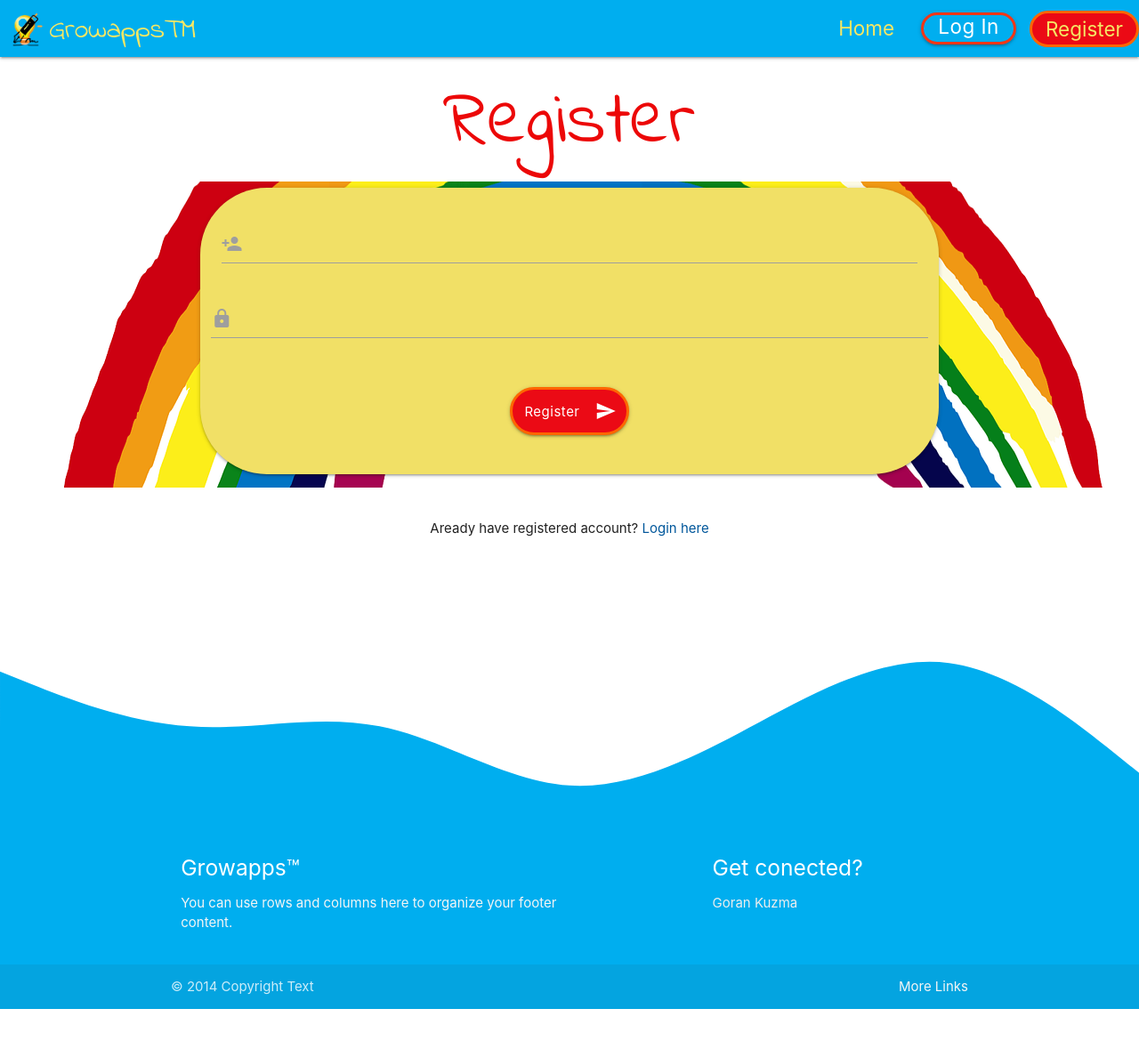
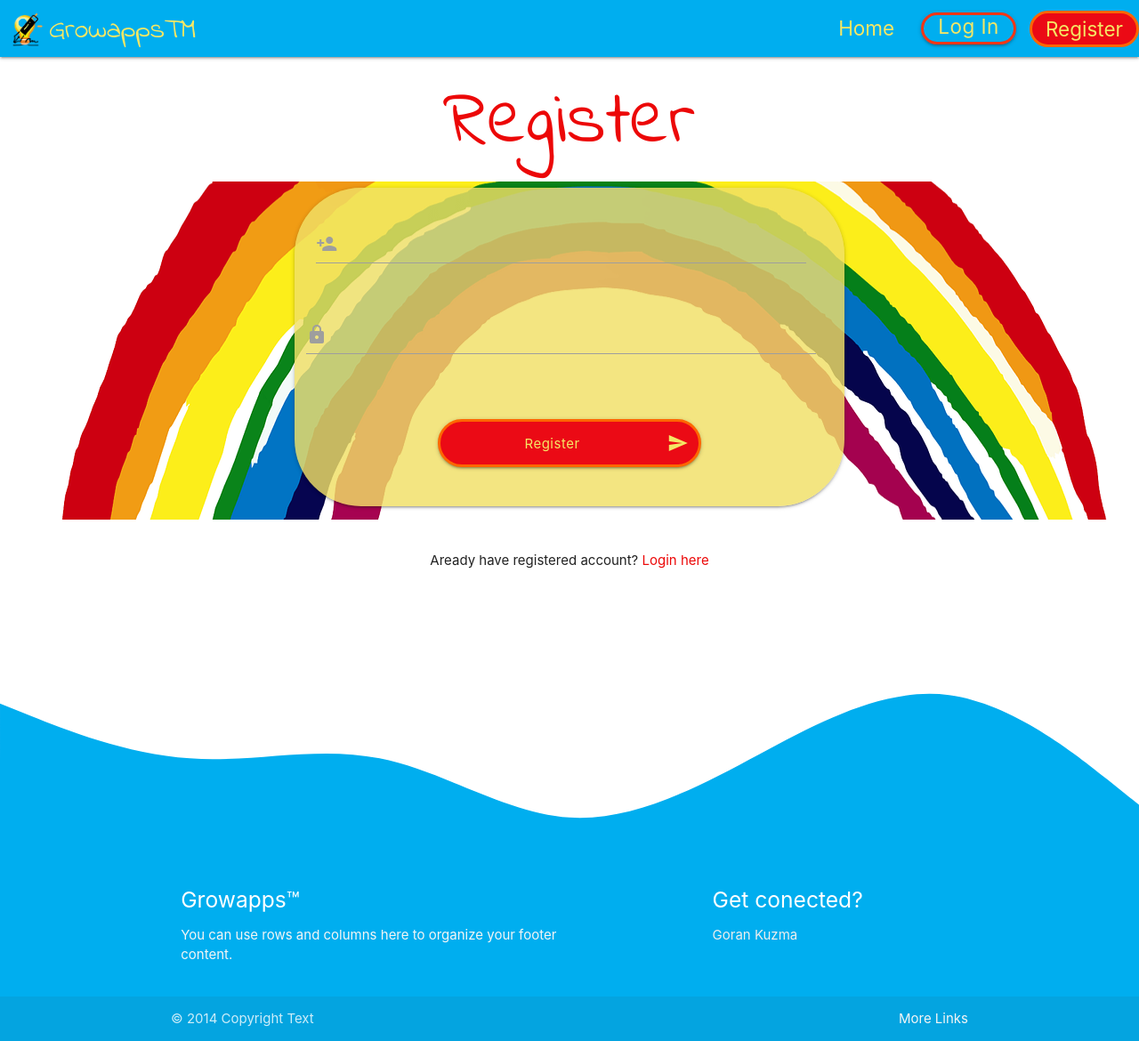
Before and after one commit to kuzGo/MS3-Project-CI, a Flask app: page /register in a window 1280 px wide. Shown: the whole page at 89% size. Before the commit the page ends 1134 px from the top, so only its background shows below. Run offline with Flask 2, Linux system fonts and the light colour scheme; some libraries are stand-ins or nearby versions.

Commit message:
Add padding and update placeholders to improve UX

```diff
--- a/static/css/style.css
+++ b/static/css/style.css
@@ -6,7 +6,12 @@
     --green-color:#84D56D;
     --logo-color:#f5e765;
     --title-color:#ec0808;
+    --login-panel:#f1e066d1;
 }
+a {
+    color:var(--title-color)
+}
+
 .logo {
     height: 55px;
     width: 55px;
@@ -16,11 +21,13 @@
     margin-bottom: 10px;
 }
 .caption {
-    background-color: rgb(232,14,14,0.6);
+    background-color: var(--title-color);
+
 }
 .img-caption {
-    color: #131211;
+    color:var(--logo-color);
     line-height: 90%!important;
+    padding: 8px;
 }
 .login-btn {
     background-color: transparent;
@@ -29,9 +36,11 @@
     border-color: #f33616;
     text-transform: capitalize;
     line-height: 25px;
+    color: var(--logo-color)
 }
 .login-btn:hover,
-.register-btn:hover{
+.learn-more--btn:hover,
+.register-btn:hover {
     background-color:#f33616;
     border-color:#000;
     color:#000;
@@ -45,13 +54,30 @@
     text-transform: capitalize;
     line-height: 35px;
     margin-top: 12px;
+    color: var(--logo-color);
+}
+.learn-more--btn {
+    background-color:var(--logo-color);
+    border-radius: 36px;
+    border-style: solid;
+    border-color: #ff6600;
+    text-transform: capitalize;
+    line-height: 35px;
+    margin-top: 12px;
+    color: #000;
+    padding:7px;
 }
 
 .card-panel {
     border-radius: 75px;
     background-color:var(--yellow-color);
 }
+.login-panel {
+    border-radius: 75px;
+    background-color: var(--login-panel);
+}
 .card {
+    margin-top: 6rem;
     border-radius: 70px;
     background-color:var(--orange-color);
 }
@@ -90,6 +116,7 @@ nav ul a:hover{
     border-top-right-radius: 74px;
     position: relative;
     text-align: center;
+
 }
 .card-headers {
     color: var(--title-color);
@@ -119,10 +146,13 @@ nav ul a:hover{
     border-start-start-radius: 32px;
     border-top-right-radius: 74px;
 }
-
+.card .card-content {
+    padding: 38px!important;
+    font-family: 'Open sans', sans-serif;
+}
 .card-overlay:hover {
     opacity: 1;
-    background-color: rgba(0,0,0,0.5);
+    background-color: var(--yellow-color);
     transition: .6s ease-in-out;
 
 }
@@ -151,6 +181,13 @@ nav ul a:hover{
 .dropdown-content li>span,
 .select-wrapper input.select-dropdown {
     color: var(--title-color);
+}
+/* Adds padding to Materialize's class validate */
+ .validate {
+    padding-left:20px!important;
+}
+.input-field {
+    padding-right: 50px!important;
 }
 .modal {
     /* https://pixabay.com/illustrations/illustration-child-clipart-graphics-2814002/ */
--- a/templates/activities.html
+++ b/templates/activities.html
@@ -40,7 +40,7 @@
           <div class="card-content">
             <span class="card-title activator grey-text text-darken-4">{{ activity.activity_name }}<i
                 class="material-icons right">more_vert</i></span>
-            <p><a href="{{ url_for('activity_page', activity_id=activity._id)}}">Learn More</a></p>
+            <p><a href="{{ url_for('activity_page', activity_id=activity._id)}}" class="learn-more--btn">View Activity</a></p>
           </div>
           <div class="card-reveal">
             <span class="card-title grey-text text-darken-4">{{ activity.activity_name }}<i
--- a/templates/register.html
+++ b/templates/register.html
@@ -4,23 +4,25 @@
 <h3 class="center-align titles">Register</h3>
 
     <div class="row bg-image">
-        <form class="col s12 m8 offset-m2" method="POST" action="{{ url_for('register')}}">
-            <div class="card-panel">
+        <form class="col s12 m6 offset-m3" method="POST" action="{{ url_for('register')}}">
+            <div class="card-panel login-panel">
                 <!-- Username input field -->
                 <div class="row">
                     <div class="input-field col s12">
-                        <input id="username" name="username" type="text" class="validate" minlength="5" maxlength="20" pattern="^[a-zA-Z0-9]{5,20}$"  data-length="20" required >
+                        <input id="username" name="username" type="text" class="validate" minlength="5" maxlength="20" pattern="^[a-zA-Z0-9]{5,20}$"
+                        title="Must be between 5 and 20 characters" data-length="20" required >
                         <label for="username"><i class="material-icons">person_add</i></label>
                     </div>
                     <!-- Password input field -->
                     <div class="row">
                         <div class="input-field col s12">
-                            <input id="password" name="password" type="password" class="validate" minlength="5" maxlength="20" pattern="^[a-zA-Z0-9]{5,20}$" data-length="20" required>
+                            <input id="password" name="password" type="password" class="validate" minlength="5" maxlength="20" pattern="(?=.*\d)(?=.*[a-z])(?=.*[A-Z]).{5,20}"
+                            title="Must contain at least one number and one uppercase and lowercase letter, and between 5 and 20 characters" data-length="20" required>
                             <label for="password"> <i class="material-icons">lock</i> </label>
                         </div>
                     </div>
                     <!-- Submit Button -->
-                    <button class="col s12 m2 offset-m5 btn-large waves-effect register-btn" type="submit" name="action">
+                    <button class="col s12 m6 offset-m3 btn-large waves-effect register-btn" type="submit" name="action">
                         Register
                         <i class="material-icons right">send</i>
                     </button>
@@ -33,7 +35,7 @@
     <div class="col s12">
         <p class="center-align">
            Aready have registered account?
-            <a href="{{ url_for('login') }}" class="light-blue-text text-darken-4">Login here</a>
+            <a href="{{ url_for('login') }}">Login here</a>
         </p>
     </div>
 </div>
```
Also changed, not shown: templates/login.html (+8 -6 lines).
